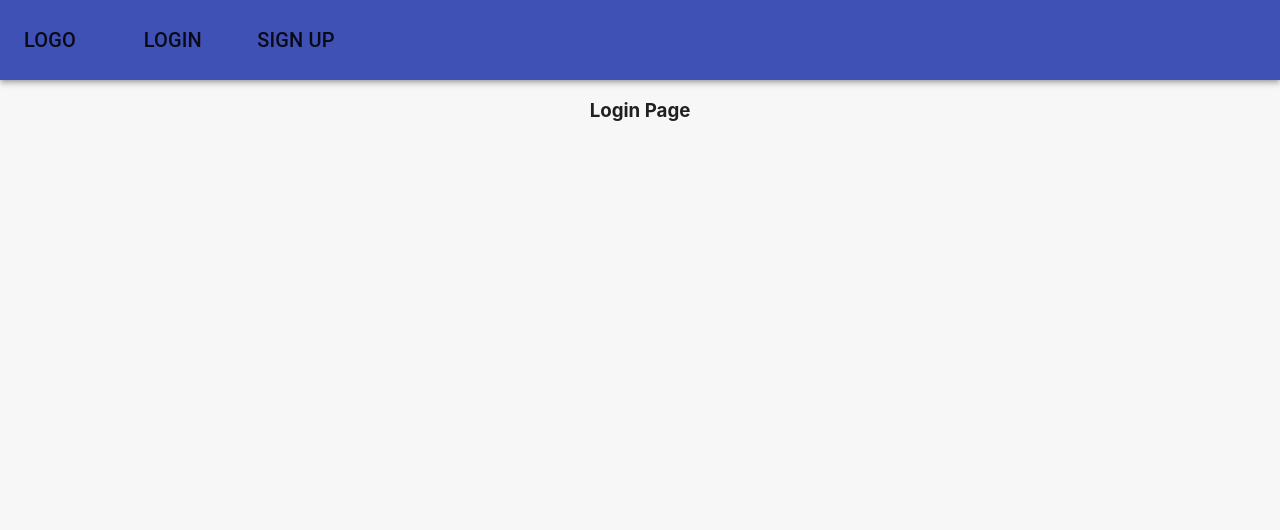
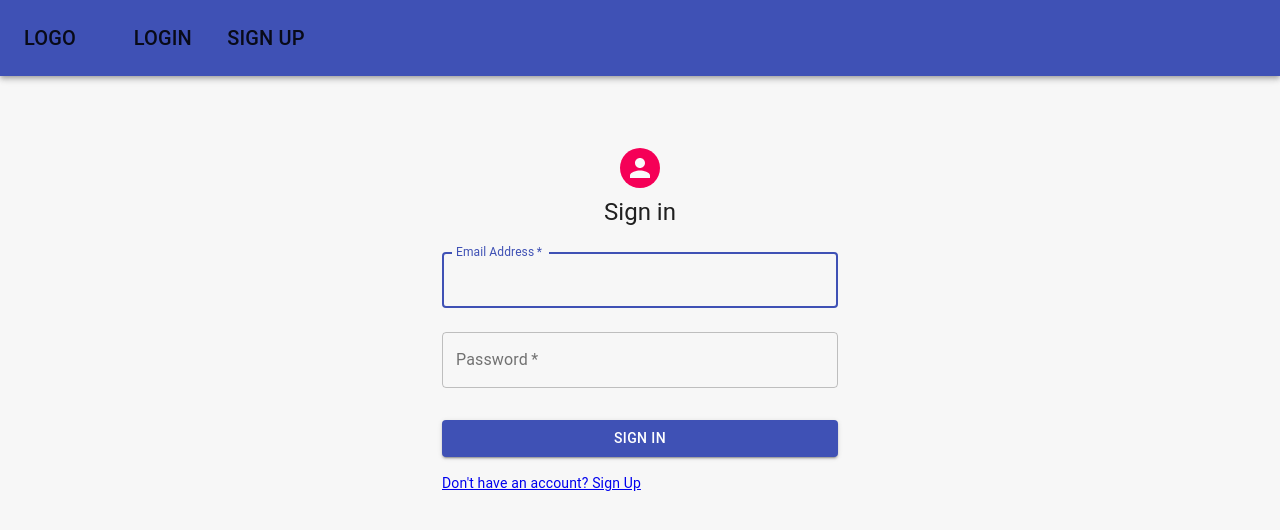
Before and after one commit to RezzaDanialitt440/react-login-client, a React (Create React App) app: page /login in a window 1280 px wide. Shown: the top 530 px of the page. Built offline with nearby package versions, Linux system fonts and the light colour scheme.

Commit message:
finished login page

```diff
--- a/src/components/Login.js
+++ b/src/components/Login.js
@@ -1,9 +1,141 @@
-import React from 'react';
+import React, { useState } from "react";
+import {
+  Container,
+  CssBaseline,
+  Avatar,
+  Grid,
+  TextField,
+  Button,
+  Typography,
+  makeStyles,
+  Snackbar,
+} from "@material-ui/core";
+import { Link } from "react-router-dom";
+import { useForm } from "react-hook-form";
+import axios from 'axios'
+
+//Custom styles for Form
+const useStyles = makeStyles((theme) => ({
+  paper: {
+    marginTop: theme.spacing(8),
+    display: "flex",
+    flexDirection: "column",
+    alignItems: "center",
+  },
+  avatar: {
+    margin: theme.spacing(1),
+    backgroundColor: theme.palette.secondary.main,
+  },
+  form: {
+    width: "100%", // Fix IE 11 issue.
+    marginTop: theme.spacing(1),
+  },
+  submit: {
+    margin: theme.spacing(3, 0, 2),
+  },
+}));
 
 const LoginPage = () => {
-    return (
-        <h3>Login Page</h3>
-     );
-}
+
+  const classes = useStyles();
+
+  //initialize form hook
+  const { register, handleSubmit, reset } = useForm();
+
+  //SnackBar
+  const [open, setOpen] = useState(false);
+  const handleClose = (event, reason) => {
+    if (reason === "clickaway") {
+      return;
+    }
+
+    setOpen(false);
+  };
+
+  //submit form
+const onSubmit = async (data) => {
+    axios
+      .post("http://localhost:4000/api/auth/login", data)
+      .then((resp) => {
+           let response = resp.data
+           sessionStorage.setItem('token',response.token)
+        setOpen(true);
+        reset(resp);
+      })
+      .catch((err) => {
+        console.log(err);
+      });
+  };
+
+  return (
+    <>
+      <Container component="main" maxWidth="xs">
+        <CssBaseline />
+        <div className={classes.paper}>
+          <Avatar className={classes.avatar}></Avatar>
+          <Typography component="h1" variant="h5">
+            Sign in
+          </Typography>
+          <form
+            className={classes.form}
+            noValidate
+            onSubmit={handleSubmit(onSubmit)}
+          >
+            <TextField
+              variant="outlined"
+              margin="normal"
+              required
+              fullWidth
+              id="email"
+              label="Email Address"
+              name="email"
+              autoComplete="email"
+              autoFocus
+              inputRef={register}
+            />
+            <TextField
+              variant="outlined"
+              margin="normal"
+              required
+              fullWidth
+              name="password"
+              label="Password"
+              type="password"
+              id="password"
+              autoComplete="current-password"
+              inputRef={register}
+            />
+            <Button
+              type="submit"
+              fullWidth
+              variant="contained"
+              color="primary"
+              className={classes.submit}
+            >
+              Sign In
+            </Button>
+            <Grid container>
+              <Grid item>
+                <Link to="/sign-up" color="inherit" href="#" variant="body2">
+                  {"Don't have an account? Sign Up"}
+                </Link>
+              </Grid>
+            </Grid>
+          </form>
+        </div>
+      </Container>
+      <Snackbar
+        anchorOrigin={{
+          vertical: "top",
+          horizontal: "center",
+        }}
+        open={open}
+        autoHideDuration={4000}
+        onClose={handleClose}
+        message="Login Success"
+      />
+    </>
+  );
+};
 
 export default LoginPage;
```
